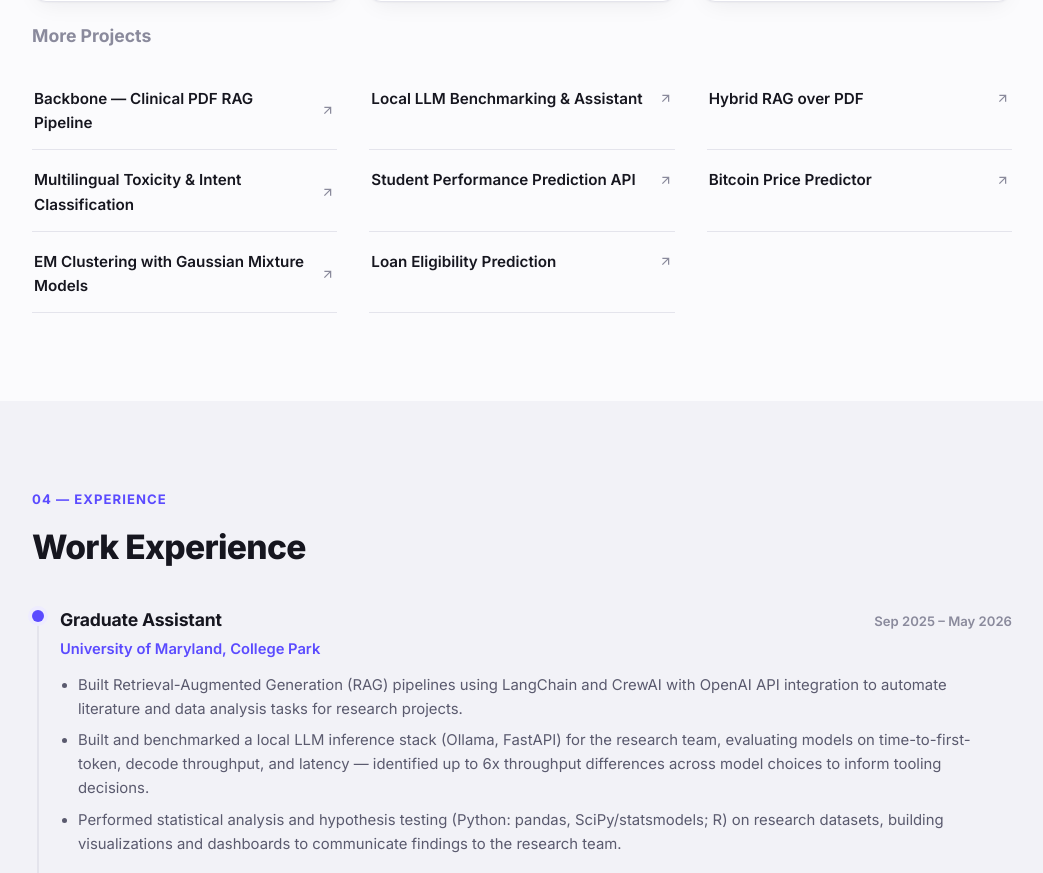
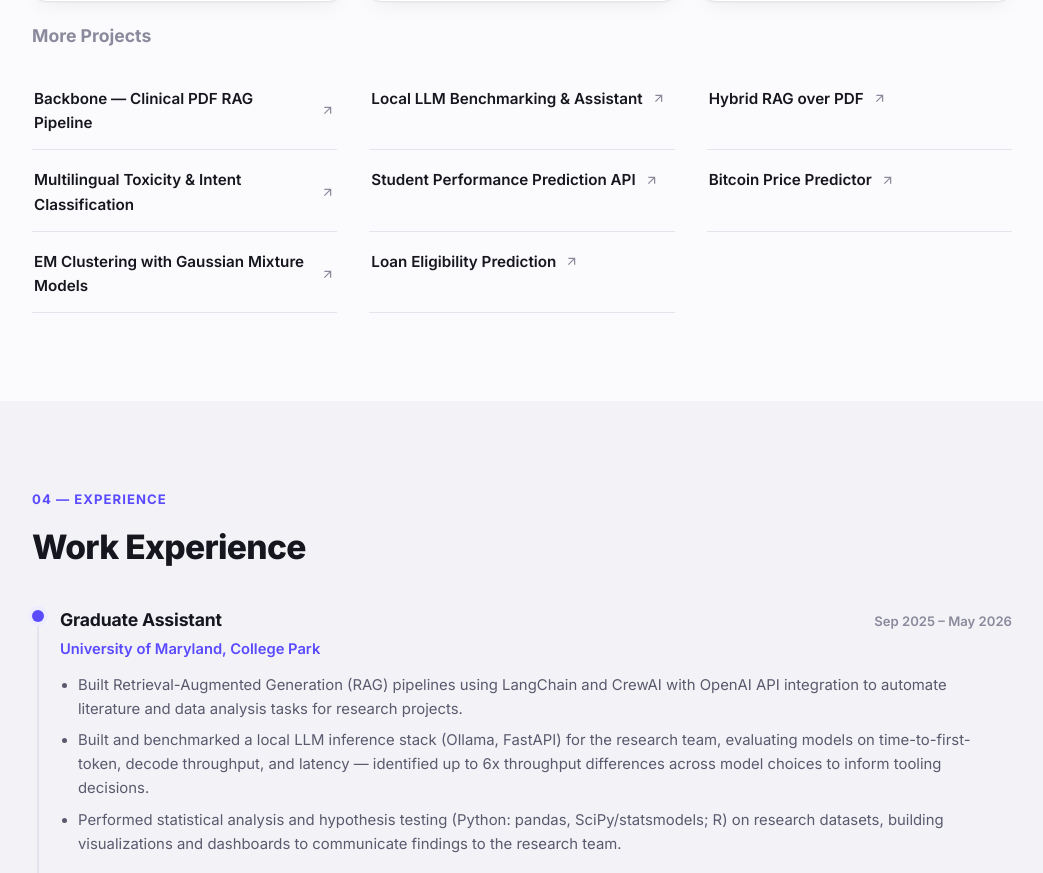
Before and after one commit to AniJP/AniJP.github.io, a plain HTML site: page index.html in a window 1280 px wide. Shown: the part 3104-3977 px from the top of the page, without its empty margins (118-1161 px from the left). Drawn offline with Linux system fonts and the light colour scheme.

Commit message:
Tighten More Projects list: arrow next to name instead of stretched to column edge

```diff
--- a/style.css
+++ b/style.css
@@ -424,8 +424,8 @@ a { color: inherit; text-decoration: none; }
 .more-projects-list a {
   display: flex;
   align-items: center;
-  justify-content: space-between;
-  gap: 10px;
+  justify-content: flex-start;
+  gap: 8px;
   padding: 14px 2px;
   font-weight: 600;
   font-size: .95rem;
```
